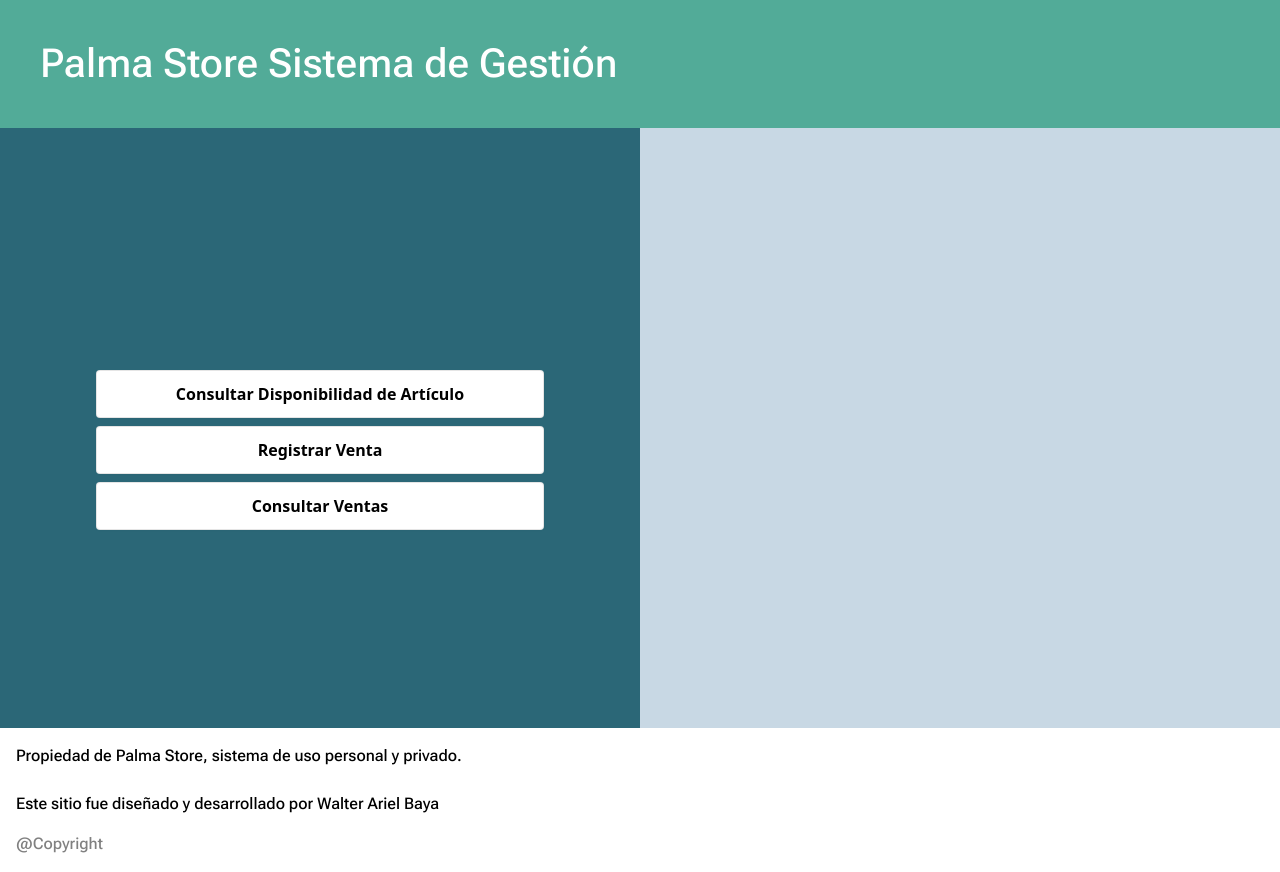
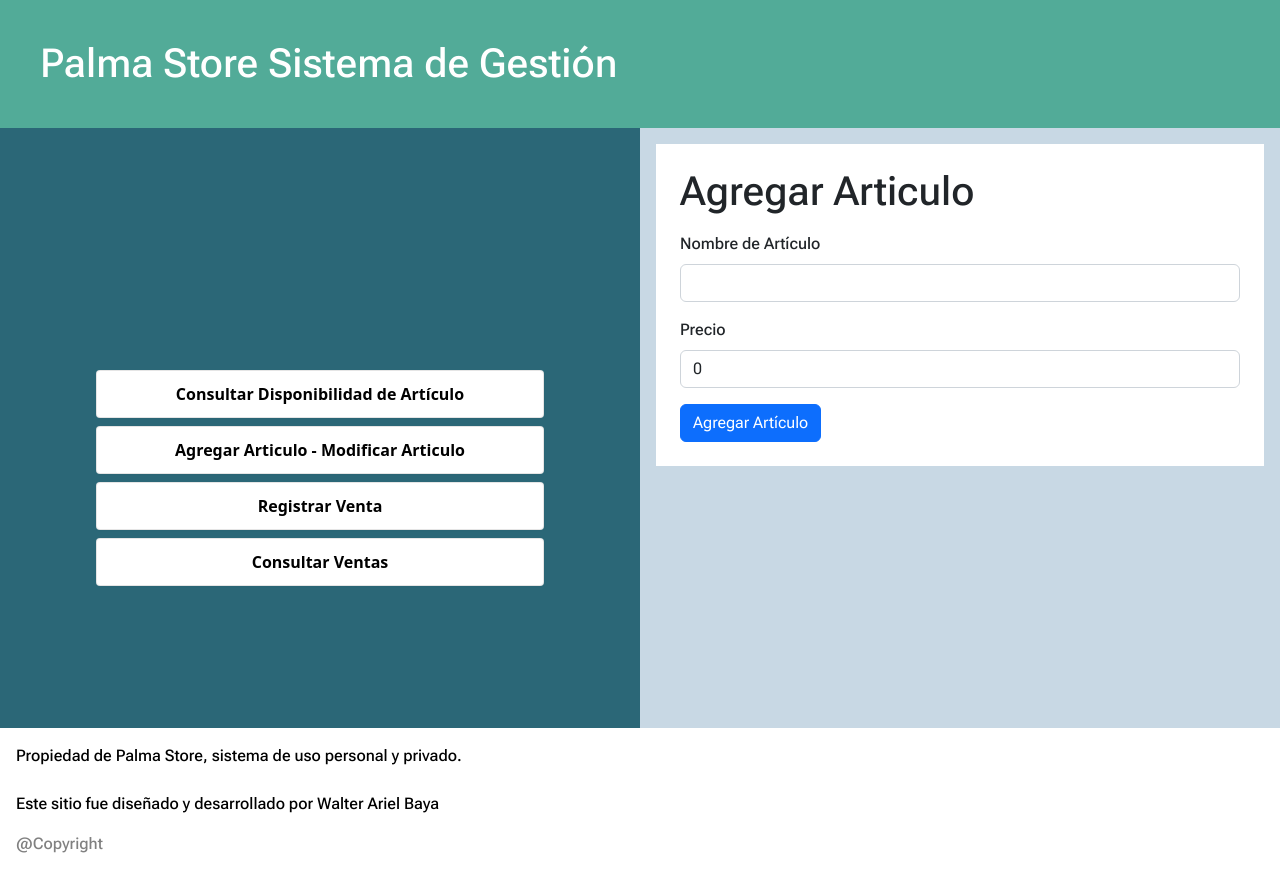
Before and after one commit to walterbaya/management-system, a React (Create React App) app in the folder client/palma-store/: page /agregar_articulo in a window 1280 px wide. Built offline with nearby package versions, Linux system fonts and the light colour scheme.

Commit message:
se agregan modificaciones

```diff
--- a/client/palma-store/src/App.js
+++ b/client/palma-store/src/App.js
@@ -4,6 +4,7 @@ import { BrowserRouter as Router, Route, Link, Routes } from "react-router-dom";
 import Registrar from "./components/RegistrarVenta";
 import Consultar from "./components/ConsultarVentas";
 import Disponibilidad from "./components/DisponibilidadArticulo";
+import AgregarArticulo from "./components/AgregarArticulo";
 
 class App extends Component {
   render() {
@@ -21,6 +22,9 @@ class App extends Component {
               <Link className="btn-main my-1" to={`/`}>
                 Consultar Disponibilidad de Artículo
               </Link>
+              <Link className="btn-main my-1" to={`/agregar_articulo`}>
+                Agregar Articulo - Modificar Articulo
+              </Link>
               <Link className="btn-main my-1" to="/registrar">
                 Registrar Venta
               </Link>
@@ -34,6 +38,7 @@ class App extends Component {
               <Routes>
                 <Route path="/registrar" element=<Registrar /> />
                 <Route path="/consultar_ventas" element=<Consultar /> />
+                <Route path="/agregar_articulo" element=<AgregarArticulo /> />
                 <Route path="/" element=<Disponibilidad /> />
               </Routes>
             </switch>
--- /dev/null
+++ b/client/palma-store/src/components/AgregarArticulo.js
@@ -0,0 +1,99 @@
+import { Component } from "react";
+const axios = require("axios");
+
+function validarFormulario(factura) {
+  if (!factura.nombre_articulo_cliente) {
+    return "Error, se debe ingresar el nombre del articulo";
+  }
+  if (!factura.precio_venta || factura.precio_venta <= 0) {
+    return "Error, se debe ingresar el precio de venta y debe ser mayor o igual a 0";
+  }
+
+  return "ok";
+}
+
+class AgregarArticulo extends Component {
+  constructor(props) {
+    super(props);
+    this.state = {
+      nombre_articulo: "",
+      precio: 0,
+      error: "",
+    };
+
+    this.enviar_formulario = this.enviar_formulario.bind(this);
+    this.cambiar_nombre_articulo = this.cambiar_nombre_articulo.bind(this);
+    this.cambiar_precio = this.cambiar_precio.bind(this);
+  }
+
+  cambiar_nombre_articulo(event) {
+    this.setState({ nombre_articulo: event.target.value });
+  }
+
+  cambiar_precio(event) {
+    this.setState({ precio: event.target.value });
+  }
+
+  enviar_formulario() {
+    const factura = {
+      nombre_articulo_cliente: this.state.nombre_articulo,
+      precio_venta: this.state.precio,
+    };
+
+    const validacion = validarFormulario(factura);
+
+    if (validacion === "ok") {
+      axios
+        .post("http://localhost:3000/agregar_articulo", factura)
+        .then((response) => console.log(response.data))
+        .catch((error) => console.log(error));
+    } else {
+      this.setState({ error: validacion });
+    }
+  }
+
+  render() {
+    let message = <div></div>;
+    if(this.state.error){
+      message =  <div className="alert alert-warning" role="alert">{this.state.error}</div>;
+    }
+
+    return (
+      <div>
+        {message}
+        <form
+          className="bg-white p-4 h-100"
+          onSubmit={(event) => event.preventDefault()}
+        >
+          <h1>Agregar Articulo</h1>
+          <div className="form-group mt-3">
+            <label className="pb-2">Nombre de Artículo</label>
+            <input
+              type="text"
+              className="form-control"
+              value={this.state.nombre_articulo}
+              onChange={this.cambiar_nombre_articulo}
+            />
+          </div>
+          <div className="form-group mt-3">
+            <label className="pb-2">Precio</label>
+            <input
+              type="number"
+              className="form-control"
+              value={this.state.precio}
+              onChange={this.cambiar_precio}
+            />
+          </div>
+          <button
+            className="btn btn-primary mt-3"
+            onClick={this.enviar_formulario}
+          >
+            Agregar Artículo
+          </button>
+        </form>
+      </div>
+    );
+  }
+}
+
+export default AgregarArticulo;
--- a/client/palma-store/src/components/ConsultarVentas.js
+++ b/client/palma-store/src/components/ConsultarVentas.js
@@ -116,9 +116,4 @@ class Consultar extends Component{
     }
 }
 
-
-
-
-
-
 export default Consultar;
```
Also changed, not shown: 2 other files (tests, documents, lock files or other folders).
